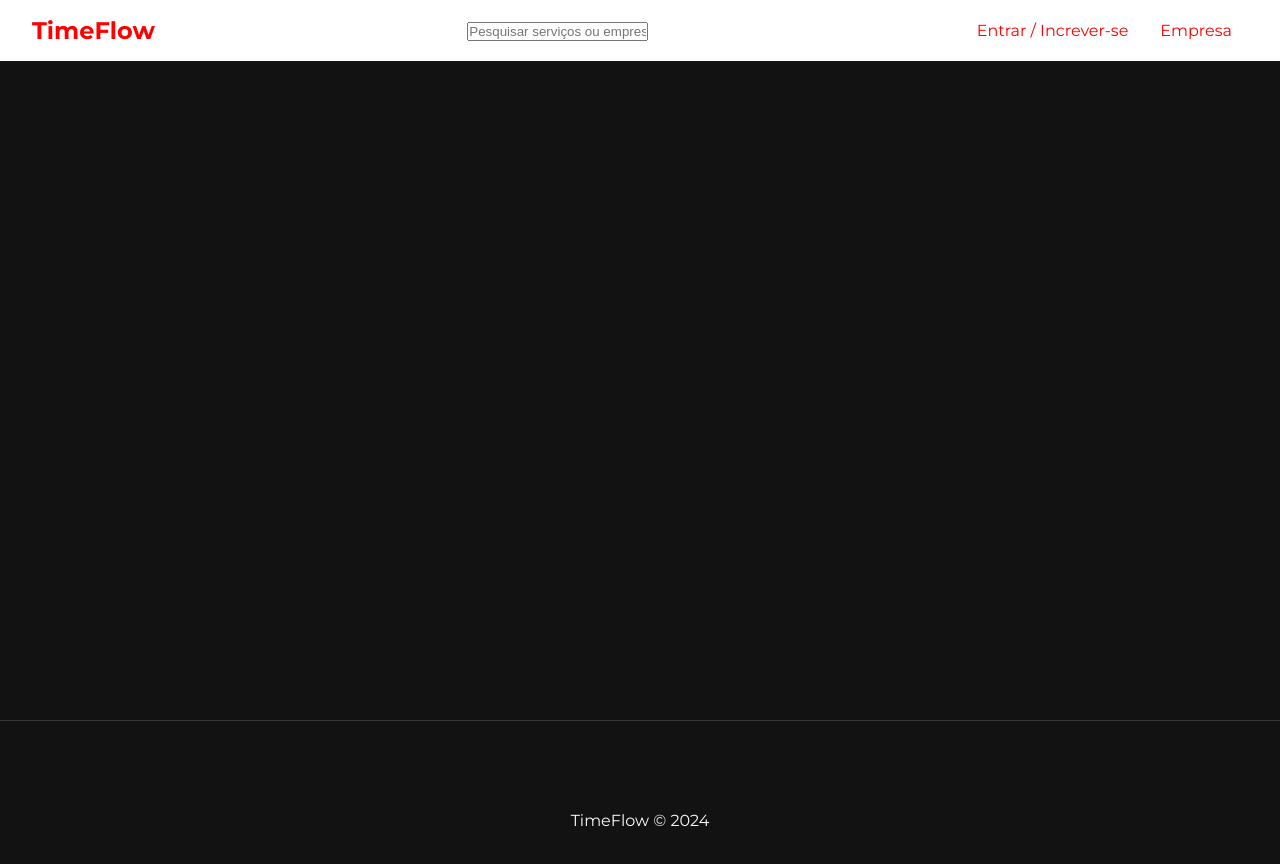
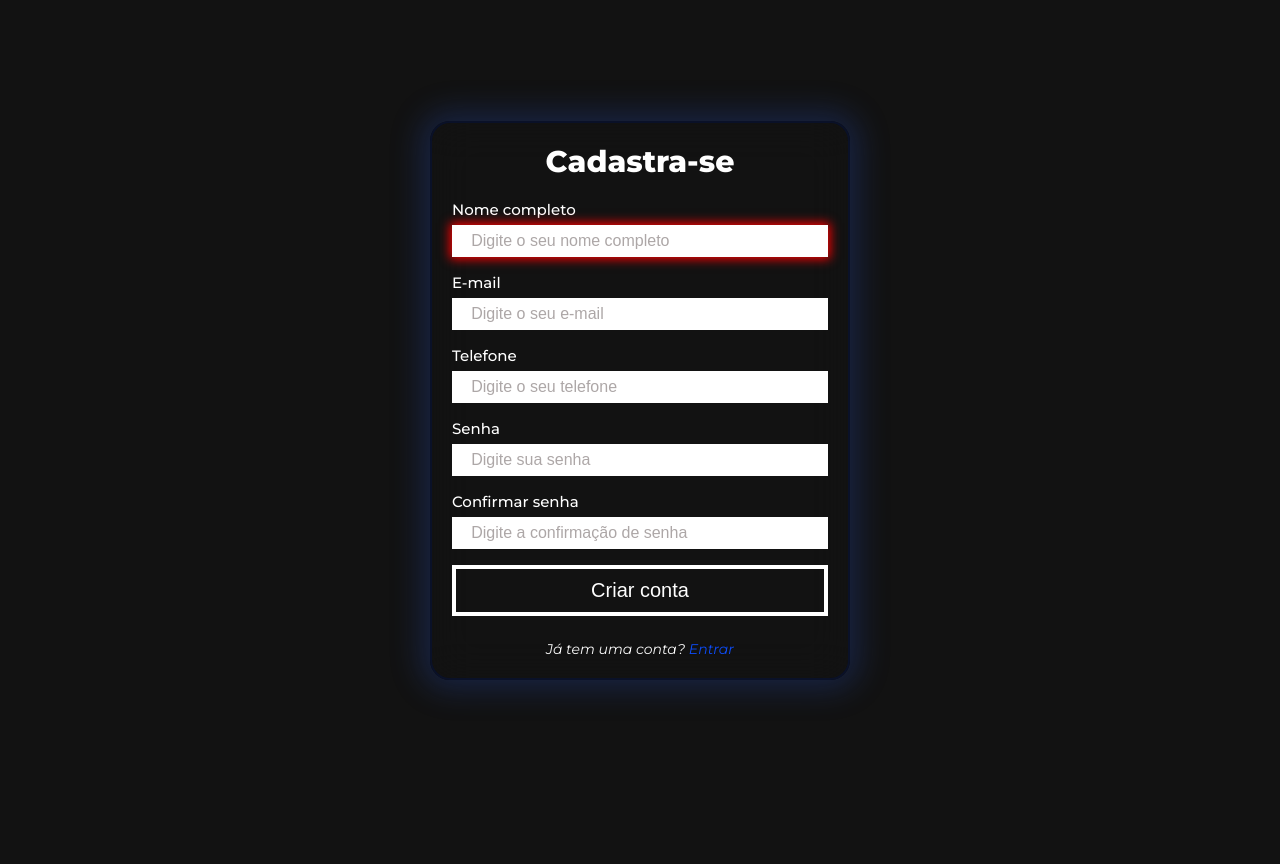
Before and after one commit to ErosNetto/TimeFlow, a React (Vite) app in the folder frontend/: page /register in a window 1280 px wide. Shown: the top 864 px of the page. After the commit the page ends 800 px from the top, so only its background shows below. Built offline with nearby package versions, Linux system fonts and the light colour scheme.

Commit message:
Form Login and Register
- Formulário de login e registro

```diff
--- a/frontend/src/components/NavBar/NavBar.jsx
+++ b/frontend/src/components/NavBar/NavBar.jsx
@@ -17,7 +17,7 @@ const NavBar = () => {
         <div className="navBar-right">
           <ul className="navBar-links">
             <li className="navBar-link">
-              <NavLink to="/login">Entrar / Increver-se</NavLink>
+              <NavLink to="/login">Entrar / Cadastrar</NavLink>
             </li>
             <li className="navBar-link">
               <NavLink to="/company">Empresa</NavLink>
--- a/frontend/src/index.css
+++ b/frontend/src/index.css
@@ -2,6 +2,10 @@
   margin: 0;
   padding: 0;
   box-sizing: border-box;
+}
+
+html {
+  font-size: 62.5%; /* Define o tamanho da fonte para 10 pixels */
 }
 
 body {
@@ -12,4 +16,28 @@ body {
 
 a {
   text-decoration: none;
+  cursor: pointer;
 }
+
+#container {
+  display: flex;
+  align-items: center;
+  justify-content: center;
+  min-height: 100vh;
+  padding: 0 2em;
+  /* background-image: url(${imgBack});
+  background-size: cover;
+  background-position: center center; */
+}
+
+.active {
+  color: red;
+}
+
+ul {
+  list-style: none;
+}
+
+input::placeholder {
+  color: rgb(173, 167, 167);
+}
--- a/frontend/src/main.jsx
+++ b/frontend/src/main.jsx
@@ -22,6 +22,8 @@ const router = createBrowserRouter([
         path: "/",
         element: <Home />,
       },
+    ],
+  },
   {
     path: "/login",
     element: <Login />,
@@ -30,8 +32,6 @@ const router = createBrowserRouter([
     path: "/register",
     element: <Register />,
   },
-    ],
-  },
 ]);
 
 ReactDOM.createRoot(document.getElementById("root")).render(
--- a/frontend/src/pages/Auth/Auth.css
+++ b/frontend/src/pages/Auth/Auth.css
@@ -0,0 +1,99 @@
+.login-register-box {
+  position: relative;
+  width: 42em;
+  height: auto;
+  border-radius: 20px;
+  padding: 2em;
+  backdrop-filter: blur(20px);
+  box-shadow: 0 0 30px 10px rgba(38, 74, 173, 0.3);
+  border: 2px solid #0a1128;
+}
+
+.login-register-box h1 {
+  font-size: 3em;
+  font-weight: 800;
+  color: #fff;
+  text-align: center;
+}
+
+.login-register-box p {
+  font-size: 1.4em;
+  font-weight: 400;
+  text-align: center;
+  margin-top: 1em;
+}
+
+.login-register-box span {
+  font-style: italic;
+}
+
+.login-register-box a {
+  color: rgb(13, 77, 250);
+
+  &:hover {
+    color: rgb(13, 60, 190);
+  }
+}
+
+.login-register-box form {
+  width: 100%;
+  margin-top: 2em;
+  display: flex;
+  flex-direction: column;
+}
+
+.grup-form {
+  display: flex;
+  align-items: flex-start;
+  justify-content: center;
+  flex-direction: column;
+  color: #fff;
+}
+
+.grup-form label {
+  display: block;
+  font-size: 1.5em;
+  font-weight: 500;
+  margin-bottom: 0.4em;
+}
+
+.grup-form input {
+  width: 100%;
+  height: 2em;
+  border: none;
+  background: #fff;
+  padding: 1em 1.2em;
+  margin-bottom: 1em;
+  font-size: 1.6em;
+  outline: none;
+  transition: all 0.3s;
+
+  &:focus {
+    box-shadow: 0 0 10px 2px red;
+  }
+
+  &:hover {
+    box-shadow: 0 0 10px 2px red;
+  }
+}
+
+button {
+  border: 0.2em solid #fff;
+  margin-bottom: 0.5em;
+  background: none;
+  color: #fff;
+  padding: 0.5em 1.5em;
+  font-size: 2em;
+  cursor: pointer;
+  transition: all 0.3s ease-in-out;
+
+  &:hover {
+    background: #fff;
+    color: rgb(13, 77, 250);
+  }
+
+  &:focus {
+    background: #fff;
+    color: rgb(13, 77, 250);
+  }
+}
--- a/frontend/src/pages/Auth/Login.jsx
+++ b/frontend/src/pages/Auth/Login.jsx
@@ -1,7 +1,42 @@
 import "./Auth.css";
 
+// Componensts
+import { Link } from "react-router-dom";
+
+// Hooks
+import { useState, useEffect } from "react";
+
 const Login = () => {
-  return <div>Login</div>;
+  const handleSubmit = (e) => {
+    e.preventDefault();
+  };
+
+  return (
+    <div id="container">
+      <div className="login-register-box">
+        <h1>Entrar</h1>
+        <form onSubmit={handleSubmit}>
+          <div className="grup-form">
+            <label htmlFor="email">E-mail</label>
+            <input type="email" placeholder="Digite o seu e-mail" autoFocus />
+          </div>
+
+          <div className="grup-form">
+            <label htmlFor="password">Senha</label>
+            <input type="password" placeholder="Digite sua senha" />
+          </div>
+
+          <button type="submit">Login</button>
+          <p>
+            <span>
+              Não possui uma conta?
+              <Link to="/register"> Cadastrar</Link>
+            </span>
+          </p>
+        </form>
+      </div>
+    </div>
+  );
 };
 
 export default Login;
--- a/frontend/src/pages/Auth/Register.jsx
+++ b/frontend/src/pages/Auth/Register.jsx
@@ -1,7 +1,101 @@
 import "./Auth.css";
 
+// Componensts
+import { Link } from "react-router-dom";
+import InputMask from "react-input-mask";
+
+// Hooks
+import { useState, useEffect } from "react";
+
 const Register = () => {
-  return <div>Register</div>;
+  const [userName, setUserName] = useState("");
+  const [email, setEmail] = useState("");
+  const [telephone, setTelephone] = useState("");
+  const [password, setPassword] = useState("");
+  const [confirmPassword, setConfirmPassword] = useState("");
+
+  const handleSubmit = (e) => {
+    e.preventDefault();
+
+    const user = {
+      userName,
+      email,
+      telephone,
+      password,
+      confirmPassword,
+    };
+
+    console.log(user);
+  };
+
+  return (
+    <div id="container">
+      <div className="login-register-box">
+        <h1>Cadastra-se</h1>
+        <form onSubmit={handleSubmit}>
+          <div className="grup-form">
+            <label htmlFor="username">Nome completo</label>
+            <input
+              type="text"
+              placeholder="Digite o seu nome completo"
+              onChange={(e) => setUserName(e.target.value)}
+              value={userName || ""}
+              autoFocus
+            />
+          </div>
+
+          <div className="grup-form">
+            <label htmlFor="email">E-mail</label>
+            <input
+              type="email"
+              placeholder="Digite o seu e-mail"
+              onChange={(e) => setEmail(e.target.value)}
+              value={email || ""}
+            />
+          </div>
+
+          <div className="grup-form">
+            <label htmlFor="telephone">Telefone</label>
+            <InputMask
+              mask="+99 99 99999-9999"
+              type="text"
+              placeholder="Digite o seu telefone"
+              onChange={(e) => setTelephone(e.target.value)}
+              value={telephone || ""}
+            />
+          </div>
+
+          <div className="grup-form">
+            <label htmlFor="password">Senha</label>
+            <input
+              type="password"
+              placeholder="Digite sua senha"
+              onChange={(e) => setPassword(e.target.value)}
+              value={password || ""}
+            />
+          </div>
+
+          <div className="grup-form">
+            <label htmlFor="confirmPassword">Confirmar senha</label>
+            <input
+              type="password"
+              placeholder="Digite a confirmação de senha"
+              onChange={(e) => setConfirmPassword(e.target.value)}
+              value={confirmPassword || ""}
+            />
+          </div>
+
+          <button type="submit">Criar conta</button>
+          <p>
+            <span>
+              Já tem uma conta?
+              <Link to="/login"> Entrar</Link>
+            </span>
+          </p>
+        </form>
+      </div>
+    </div>
+  );
 };
 
 export default Register;
--- /dev/null
+++ b/package.json
@@ -0,0 +1,5 @@
+{
+  "dependencies": {
+    "react-input-mask": "^2.0.4"
+  }
+}
```
Also changed, not shown: 1 other file (tests, documents, lock files or other folders). Lines whose indentation alone changed are shown as unchanged.
